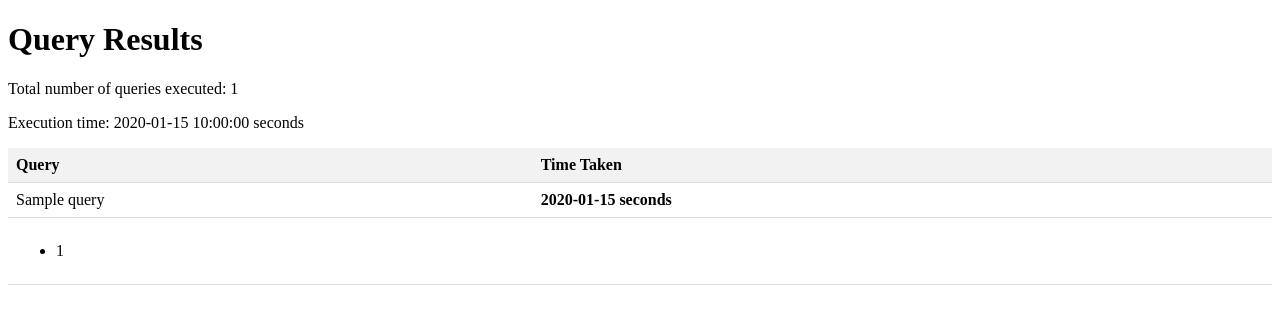
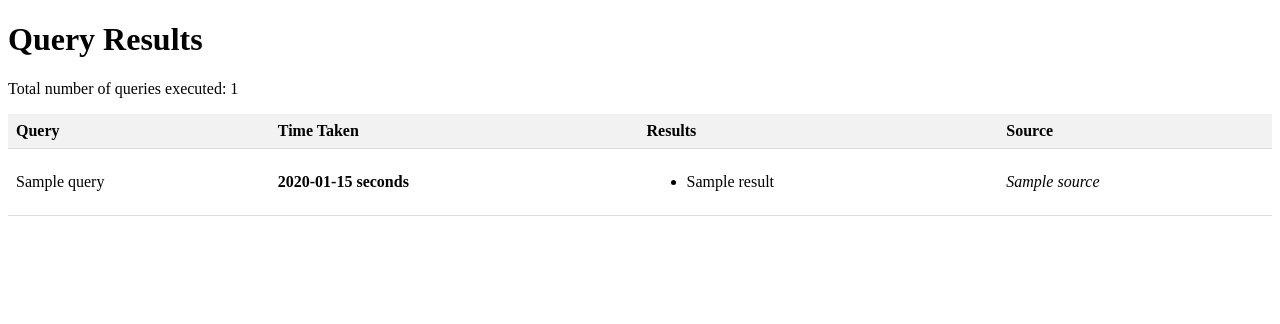
Before and after one commit to prathikh1998/PresentGraphs, a Flask app: template templates/results.html in a window 1280 px wide. Shown: the top 324 px of the page. Run offline with Flask 3, Linux system fonts and the light colour scheme; the template is opened without the code that fills it: most values are stand-ins (such as "Sample title", 1, 10 or a date in 2020).

Commit message:
Add files via upload

```diff
--- a/templates/results.html
+++ b/templates/results.html
@@ -22,32 +22,40 @@
         .query-time {
             font-weight: bold;
         }
+
+        .source {
+            font-style: italic;
+        }
     </style>
 </head>
 <body>
     <h1>Query Results</h1>
     <p>Total number of queries executed: {{ num_queries }}</p>
-    <p>Execution time: {{ execution_time }} seconds</p>
 
     <table>
         <tr>
             <th>Query</th>
             <th>Time Taken</th>
+            <th>Results</th>
+            <th>Source</th>
         </tr>
 
-        {% for query, query_time, results in query_results %}
+        {% for query, query_time, results, source in query_results %}
         <tr>
             <td>{{ query }}</td>
             <td class="query-time">{{ query_time }} seconds</td>
-        </tr>
-        <tr>
-            <td colspan="2">
+            <td>
+                {% if source == "from cache" %}
+                <p>Data retrieved from cache.</p>
+                {% else %}
                 <ul>
                     {% for result in results %}
-                    <li>{{ result[0] }}</li>
+                    <li>{{ result }}</li>
                     {% endfor %}
                 </ul>
+                {% endif %}
             </td>
+            <td class="source">{{ source }}</td>
         </tr>
         {% endfor %}
     </table>
```
